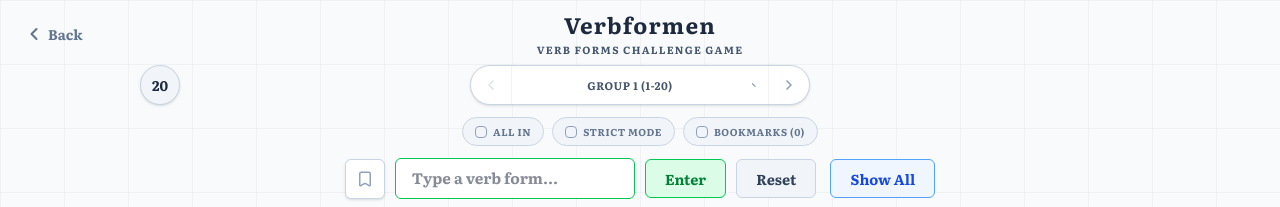
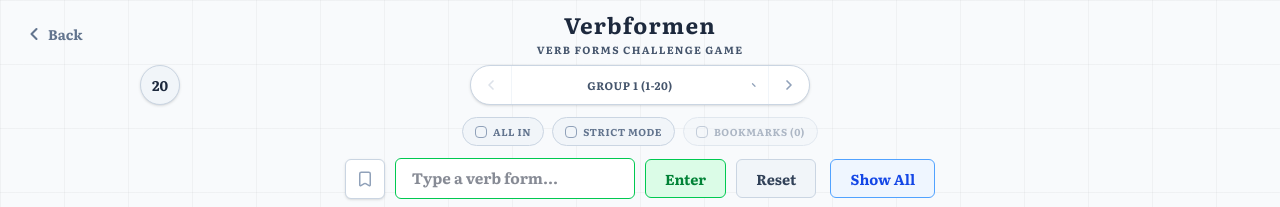
Before and after one commit to maan0017/meinDeutsch, a Next.js app in the folder web_app/: page /juwel/verb-forms-challange in a window 1280 px wide. Shown: the top 207 px of the page. Built offline with nearby package versions, Linux system fonts and the light colour scheme; a web font is replaced by a local one.

Commit message:
v1.6.3.0.1

```diff
--- a/web_app/src/components/VerbFormsChallangeComp.tsx
+++ b/web_app/src/components/VerbFormsChallangeComp.tsx
@@ -694,15 +694,20 @@ export default function VerbFormsChallangeComp() {
 
             {/* Bookmarks Toggle */}
             <label
-              className={`flex items-center gap-1.5 cursor-pointer select-none text-[10px] font-bold uppercase tracking-wider transition-colors duration-200 px-2 md:px-3 py-1 md:py-1.5 rounded-full border ${playBookmarkedOnly ? "bg-amber-100 text-amber-700 border-amber-300 dark:bg-amber-900/40 dark:text-amber-400 dark:border-amber-700/50" : "bg-slate-100 text-slate-500 border-slate-300 hover:bg-slate-200 dark:bg-[#1a1a24] dark:text-slate-400 dark:border-[#3a3a4a] dark:hover:bg-[#2a2a35]"}`}
+              className={`flex items-center gap-1.5 select-none text-[10px] font-bold uppercase tracking-wider transition-colors duration-200 px-2 md:px-3 py-1 md:py-1.5 rounded-full border ${
+                bookmarkedVerbs.length === 0
+                  ? "opacity-50 cursor-not-allowed bg-slate-100 text-slate-500 border-slate-300 dark:bg-[#1a1a24] dark:text-slate-500 dark:border-[#3a3a4a]"
+                  : playBookmarkedOnly
+                    ? "cursor-pointer bg-amber-100 text-amber-700 border-amber-300 dark:bg-amber-900/40 dark:text-amber-400 dark:border-amber-700/50"
+                    : "cursor-pointer bg-slate-100 text-slate-500 border-slate-300 hover:bg-slate-200 dark:bg-[#1a1a24] dark:text-slate-400 dark:border-[#3a3a4a] dark:hover:bg-[#2a2a35]"
+              }`}
             >
               <input
                 type="checkbox"
                 checked={playBookmarkedOnly}
+                disabled={bookmarkedVerbs.length === 0}
                 onChange={(e) => {
                   if (!e.target.checked) setPlayBookmarkedOnly(false);
-                  else if (bookmarkedVerbs.length === 0)
-                    alert("You haven't bookmarked any verbs yet!");
                   else setPlayBookmarkedOnly(true);
                 }}
                 className="sr-only"
```
